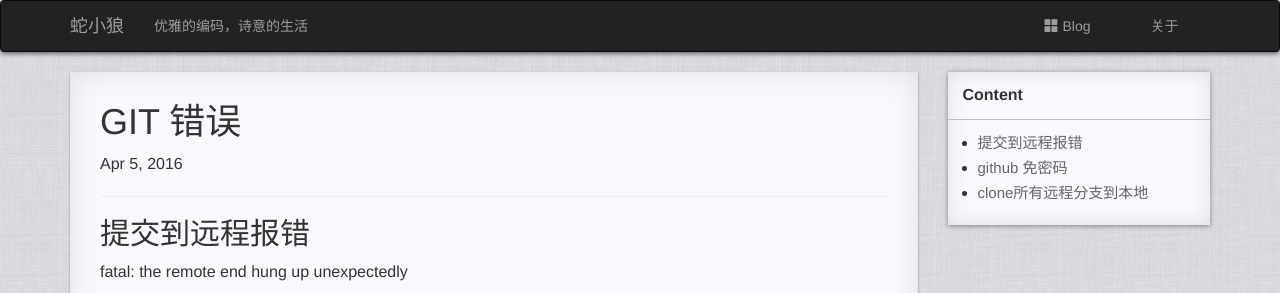
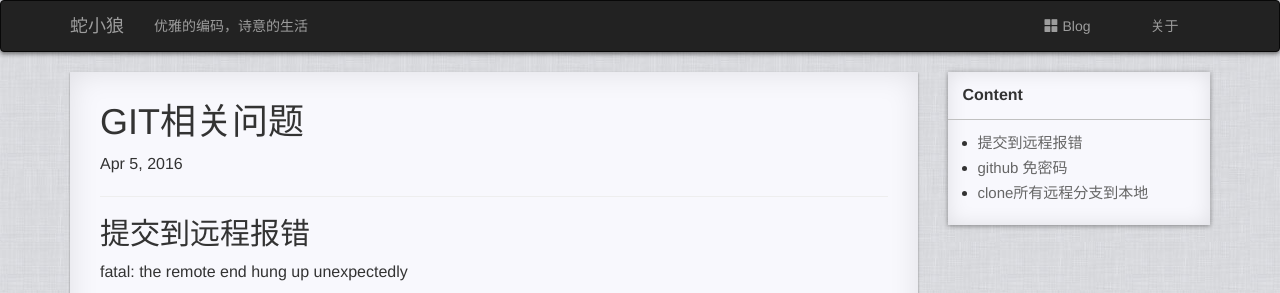
Before and after one commit to imouren/imouren.github.io, a Jekyll site: the page built from _posts/2016-04-05-git_problem.md, in a window 1280 px wide. Shown: the top 293 px of the page. Built offline with Jekyll 4.4.1, drawn with Linux system fonts in a browser that asks for light colours; nearby versions of some CDN libraries; comment, search, counter and statistics services are not loaded; a style sheet for code colours, icons or effects is not loaded.

Commit message:
add more about git

```diff
--- a/_posts/2016-04-05-git_problem.md
+++ b/_posts/2016-04-05-git_problem.md
@@ -1,6 +1,6 @@
 ---
 layout: post
-title:  "GIT 错误"
+title:  "GIT相关问题"
 date:   2016-04-05 09:05:31
 categories: git
 tags: git
```
